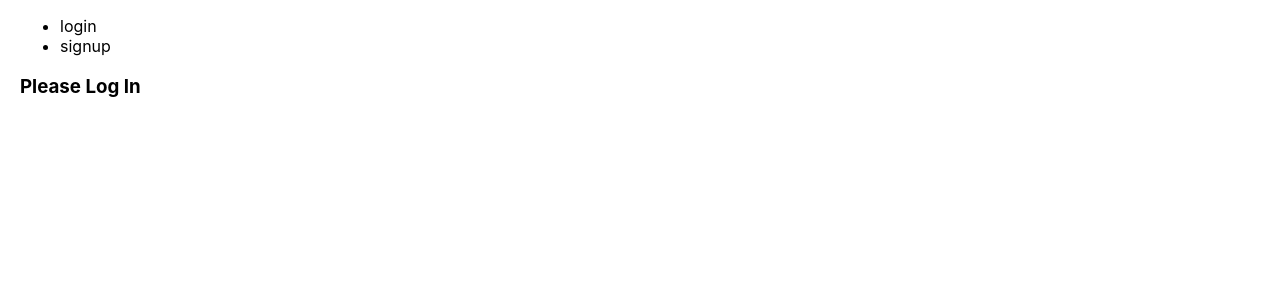
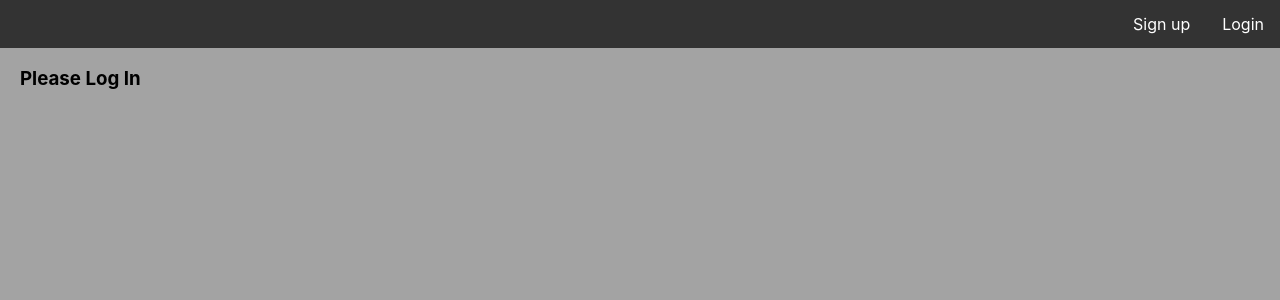
Before and after one commit to FBerger7/HealthyApp, a React (Create React App) app in the folder react_app/: page / in a window 1280 px wide. Shown: the top 300 px of the page. Built offline with nearby package versions, Linux system fonts and the light colour scheme.

Commit message:
style points

```diff
--- a/react_app/src/App.css
+++ b/react_app/src/App.css
@@ -1,3 +1,7 @@
+body {
+  background-color:#A3A3A3;
+}
+
 .App {
   margin-left: 20px;
 }
@@ -41,3 +45,30 @@ input {
     transform: rotate(360deg);
   }
 }
+
+ul#menu {
+  list-style-type: none;
+  margin: 0;
+  margin-left: -20px; /*To negate app margin*/
+  padding: 0;
+  overflow: hidden;
+  background-color: #333;
+
+}
+
+#menu li {
+  float: right;
+}
+
+#menu li a {
+  display: block;
+  color: white;
+  text-align: center;
+  padding: 14px 16px;
+  text-decoration: none;
+}
+
+/* Change the link color to #111 (black) on hover */
+#menu li a:hover {
+  background-color: #111;
+}
--- a/react_app/src/components/Nav.js
+++ b/react_app/src/components/Nav.js
@@ -3,15 +3,15 @@ import PropTypes from 'prop-types';
 
 function Nav(props) {
     const logged_out_nav = (
-        <ul>
-            <li onClick={() => props.display_form('login')}>login</li>
-            <li onClick={() => props.display_form('signup')}>signup</li>
+        <ul id ="menu">
+            <li><a href='#' onClick={() => props.display_form('login')}>Login</a></li>
+            <li><a href='#' onClick={() => props.display_form('signup')}>Sign up</a></li>
         </ul>
     );
 
     const logged_in_nav = (
         <ul>
-            <li onClick={props.handle_logout}>logout</li>
+            <li><a href='#' onClick={props.handle_logout}>Logout</a></li>
         </ul>
     );
     return <div>{props.logged_in ? logged_in_nav : logged_out_nav}</div>;
```
